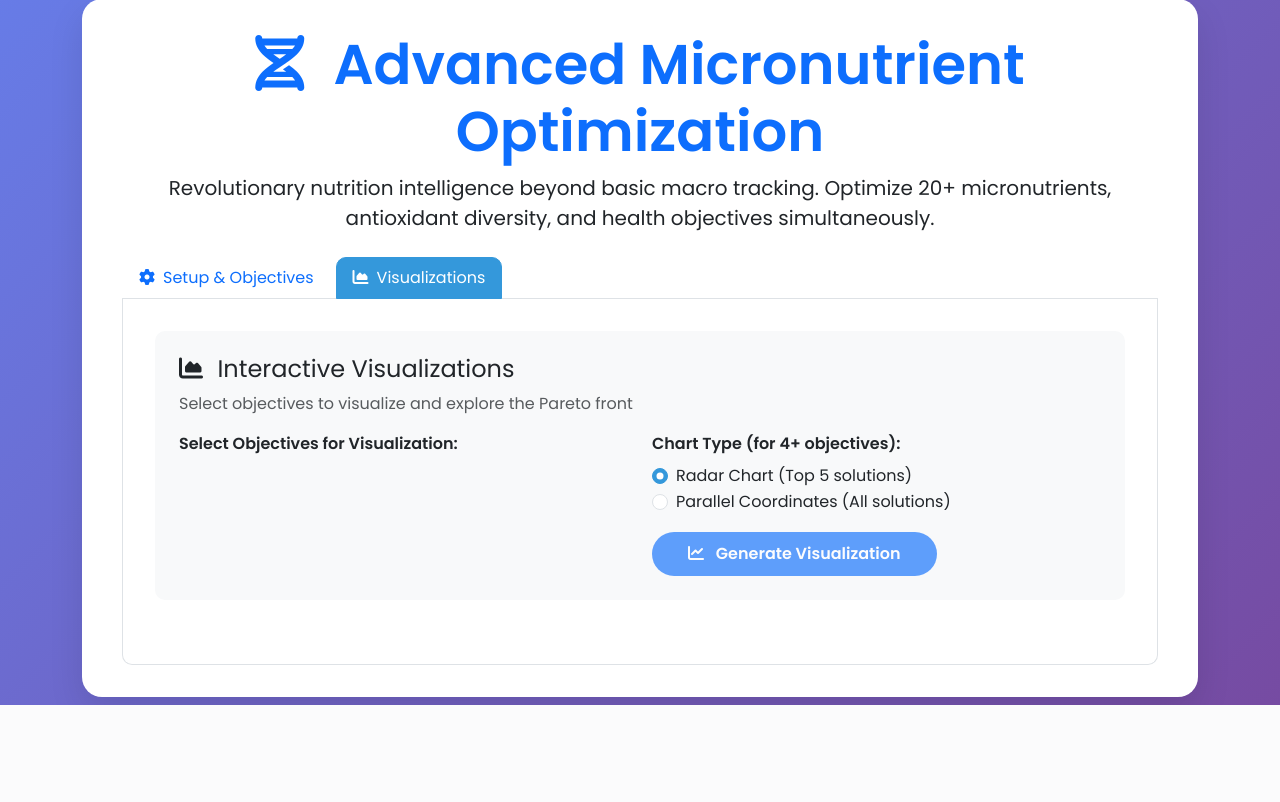
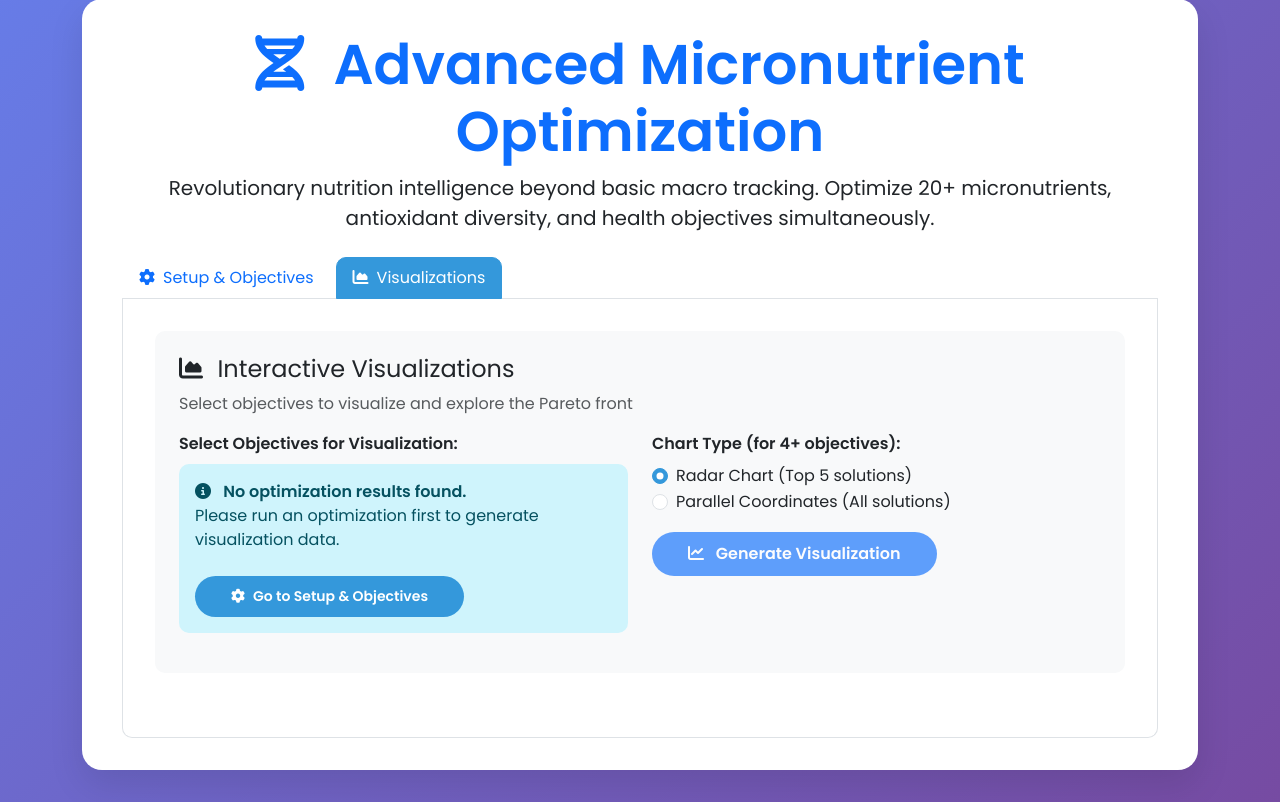
Before and after one commit to pouyaupm/personalized_diet, a Flask app: page / in a window 1280 px wide, after a click on "Visualizations". Shown: the part 95-897 px from the top of the page. Before the commit the page ends 800 px from the top, so only its background shows below. Run offline with Flask 3, Linux system fonts and the light colour scheme; some libraries are stand-ins or nearby versions.

Commit message:
Add check_results endpoint to verify optimization results availability
- Implemented a new route to check if optimization results are available for the current session.
- Enhanced visualization functions to handle cases with no valid data points, including adding dummy traces.
- Updated JavaScript to check for optimization results before generating visualizations, improving user feedback and error handling.
- Adjusted Plotly chart rendering to ensure proper data handling and display.

```diff
--- a/app.py
+++ b/app.py
@@ -212,6 +212,15 @@ def optimize():
         print(f"Optimization error: {str(e)}")
         return jsonify({'success': False, 'error': str(e)})
 
+@app.route('/check_results')
+def check_results():
+    """Check if optimization results are available for the current session"""
+    session_id = session.get('session_id')
+    if session_id and session_id in optimization_results:
+        return jsonify({'success': True, 'has_results': True})
+    else:
+        return jsonify({'success': True, 'has_results': False})
+
 @app.route('/visualize', methods=['POST'])
 def visualize():
     try:
@@ -269,7 +278,7 @@ def solutions():
 
         for j, obj_idx in enumerate(selected_objectives):
             obj_name = nutrition_ui.objective_names[obj_idx]
-            value = F[i, obj_idx]
+            value = F[i, obj_idx]  # obj_idx is the correct column index since F has all 8 objectives
 
             # Convert maximization objectives for display
             if obj_idx in [1, 2, 4, 6]:
@@ -418,19 +427,18 @@ def analyze_solution_detailed(quantities, q):
 def create_2d_scatter(results, selected_objectives):
     """Create 2D scatter plot for 2 objectives"""
     X, F = results['X'], results['F']
-    stored_objectives = results.get('selected_objectives', list(range(F.shape[1])))
     obj_names = [nutrition_ui.objective_names[i] for i in selected_objectives]
 
-    def col_values(obj_idx):
-        if F.shape[1] == len(stored_objectives):
-            col = stored_objectives.index(obj_idx)
-        else:
-            col = obj_idx
-        return F[:, col]
+    # Extract objective values directly using objective indices as column indices
+    x_vals = F[:, selected_objectives[0]]
+    y_vals = F[:, selected_objectives[1]]
 
-    # Extract objective values
-    x_vals = col_values(selected_objectives[0])
-    y_vals = col_values(selected_objectives[1])
+    # Debug: Print the raw values to see what we're working with
+    print(f"DEBUG: 2D scatter for objectives {selected_objectives}")
+    print(f"DEBUG: x_vals shape: {x_vals.shape}, range: [{np.min(x_vals):.3f}, {np.max(x_vals):.3f}]")
+    print(f"DEBUG: y_vals shape: {y_vals.shape}, range: [{np.min(y_vals):.3f}, {np.max(y_vals):.3f}]")
+    print(f"DEBUG: x_vals has NaN: {np.any(np.isnan(x_vals))}, y_vals has NaN: {np.any(np.isnan(y_vals))}")
+    print(f"DEBUG: x_vals has inf: {np.any(np.isinf(x_vals))}, y_vals has inf: {np.any(np.isinf(y_vals))}")
 
     # Convert maximization objectives for display
     if selected_objectives[0] in [1, 2, 4, 6]:
@@ -438,26 +446,53 @@ def create_2d_scatter(results, selected_objectives):
     if selected_objectives[1] in [1, 2, 4, 6]:
         y_vals = -y_vals
 
+    # Debug: Print the converted values
+    print(f"DEBUG: After conversion - x_vals range: [{np.min(x_vals):.3f}, {np.max(x_vals):.3f}]")
+    print(f"DEBUG: After conversion - y_vals range: [{np.min(y_vals):.3f}, {np.max(y_vals):.3f}]")
+
+    # Clean the data - remove any NaN or infinite values
+    valid_mask = ~(np.isnan(x_vals) | np.isnan(y_vals) | np.isinf(x_vals) | np.isinf(y_vals))
+    x_vals_clean = x_vals[valid_mask]
+    y_vals_clean = y_vals[valid_mask]
+
+    print(f"DEBUG: After cleaning - valid points: {np.sum(valid_mask)}/{len(x_vals)}")
+    if len(x_vals_clean) > 0:
+        print(f"DEBUG: Clean x_vals range: [{np.min(x_vals_clean):.3f}, {np.max(x_vals_clean):.3f}]")
+        print(f"DEBUG: Clean y_vals range: [{np.min(y_vals_clean):.3f}, {np.max(y_vals_clean):.3f}]")
+    else:
+        print("DEBUG: No valid data points after cleaning!")
+
     fig = go.Figure()
 
-    fig.add_trace(go.Scatter(
-        x=x_vals,
-        y=y_vals,
-        mode='markers',
-        marker=dict(
-            size=8,
-            color=np.arange(len(x_vals)),
-            colorscale='viridis',
-            showscale=True,
-            colorbar=dict(title="Solution Index")
-        ),
-        text=[f"Solution {i}" for i in range(len(x_vals))],
-        hovertemplate=f'<b>%{{text}}</b><br>' +
-                     f'{obj_names[0]}: %{{x:.3f}}<br>' +
-                     f'{obj_names[1]}: %{{y:.3f}}<br>' +
-                     '<extra></extra>',
-        name='Pareto Solutions'
-    ))
+    # Only create the plot if we have valid data
+    if len(x_vals_clean) > 0:
+        fig.add_trace(go.Scatter(
+            x=x_vals_clean.tolist(),  # Convert numpy array to list
+            y=y_vals_clean.tolist(),  # Convert numpy array to list
+            mode='markers',
+            marker=dict(
+                size=8,
+                color=np.arange(len(x_vals_clean)).tolist(),  # Convert numpy array to list
+                colorscale='viridis',
+                showscale=True,
+                colorbar=dict(title="Solution Index")
+            ),
+            text=[f"Solution {i}" for i in range(len(x_vals_clean))],
+            hovertemplate=f'<b>%{{text}}</b><br>' +
+                         f'{obj_names[0]}: %{{x:.3f}}<br>' +
+                         f'{obj_names[1]}: %{{y:.3f}}<br>' +
+                         '<extra></extra>',
+            name='Pareto Solutions'
+        ))
+    else:
+        # Add a dummy trace to show the plot structure
+        fig.add_trace(go.Scatter(
+            x=[0], y=[0],
+            mode='markers',
+            marker=dict(size=0),
+            showlegend=False
+        ))
+        print("DEBUG: Added dummy trace because no valid data points")
 
     fig.update_layout(
         title=f'Pareto Front: {obj_names[0]} vs {obj_names[1]}',
@@ -471,25 +506,26 @@ def create_2d_scatter(results, selected_objectives):
         plot_bgcolor='white'
     )
 
+    # Debug: Check the figure data
+    print(f"DEBUG: Figure has {len(fig.data)} traces")
+    if len(fig.data) > 0:
+        trace = fig.data[0]
+        print(f"DEBUG: Trace type: {trace.type}")
+        print(f"DEBUG: Trace x length: {len(trace.x) if hasattr(trace, 'x') else 'N/A'}")
+        print(f"DEBUG: Trace y length: {len(trace.y) if hasattr(trace, 'y') else 'N/A'}")
+        print(f"DEBUG: Trace mode: {trace.mode}")
+
     return json.dumps(fig, cls=plotly.utils.PlotlyJSONEncoder)
 
 def create_3d_scatter(results, selected_objectives):
     """Create 3D scatter plot for 3 objectives"""
     X, F = results['X'], results['F']
-    stored_objectives = results.get('selected_objectives', list(range(F.shape[1])))
     obj_names = [nutrition_ui.objective_names[i] for i in selected_objectives]
 
-    def col_values(obj_idx):
-        if F.shape[1] == len(stored_objectives):
-            col = stored_objectives.index(obj_idx)
-        else:
-            col = obj_idx
-        return F[:, col]
-
-    # Extract objective values
-    x_vals = col_values(selected_objectives[0])
-    y_vals = col_values(selected_objectives[1])
-    z_vals = col_values(selected_objectives[2])
+    # Extract objective values directly using objective indices as column indices
+    x_vals = F[:, selected_objectives[0]]
+    y_vals = F[:, selected_objectives[1]]
+    z_vals = F[:, selected_objectives[2]]
 
     # Convert maximization objectives for display
     if selected_objectives[0] in [1, 2, 4, 6]:
@@ -502,13 +538,13 @@ def create_3d_scatter(results, selected_objectives):
     fig = go.Figure()
 
     fig.add_trace(go.Scatter3d(
-        x=x_vals,
-        y=y_vals,
-        z=z_vals,
+        x=x_vals.tolist(),  # Convert numpy array to list
+        y=y_vals.tolist(),  # Convert numpy array to list
+        z=z_vals.tolist(),  # Convert numpy array to list
         mode='markers',
         marker=dict(
             size=6,
-            color=np.arange(len(x_vals)),
+            color=np.arange(len(x_vals)).tolist(),  # Convert numpy array to list
             colorscale='viridis',
             showscale=True,
             colorbar=dict(title="Solution Index")
@@ -528,7 +564,7 @@ def create_3d_scatter(results, selected_objectives):
             xaxis_title=f'{obj_names[0]} ({nutrition_ui.objective_units[obj_names[0]]})',
             yaxis_title=f'{obj_names[1]} ({nutrition_ui.objective_units[obj_names[1]]})',
             zaxis_title=f'{obj_names[2]} ({nutrition_ui.objective_units[obj_names[2]]})',
-            backgroundcolor='white'
+            bgcolor='white'
         ),
         template='plotly_white',
         margin=dict(l=40, r=40, t=60, b=40),
@@ -542,20 +578,18 @@ def create_3d_scatter(results, selected_objectives):
 def create_parallel_coordinates(results, selected_objectives):
     """Create parallel coordinates plot for multiple objectives"""
     X, F = results['X'], results['F']
-    stored_objectives = results.get('selected_objectives', list(range(F.shape[1])))
     obj_names = [nutrition_ui.objective_names[i] for i in selected_objectives]
 
-    def col_values(obj_idx):
-        if F.shape[1] == len(stored_objectives):
-            col = stored_objectives.index(obj_idx)
-        else:
-            col = obj_idx
-        return F[:, col]
+    # Debug: Print the raw values to see what we're working with
+    print(f"DEBUG: Parallel coordinates for objectives {selected_objectives}")
+    for i, obj_idx in enumerate(selected_objectives):
+        values = F[:, obj_idx]
+        print(f"DEBUG: Objective {obj_idx} ({obj_names[i]}) - range: [{np.min(values):.3f}, {np.max(values):.3f}]")
 
     # Prepare data
     dimensions = []
     for i, obj_idx in enumerate(selected_objectives):
-        values = col_values(obj_idx)
+        values = F[:, obj_idx]
         # Convert maximization objectives for display
         if obj_idx in [1, 2, 4, 6]:
             values = -values
@@ -568,7 +602,7 @@ def create_parallel_coordinates(results, selected_objectives):
 
     fig = go.Figure(data=go.Parcoords(
         line=dict(
-            color=np.arange(len(F)),
+            color=np.arange(len(F)).tolist(),  # Convert numpy array to list
             colorscale='viridis',
             showscale=True,
             colorbar=dict(title="Solution Index")
@@ -589,20 +623,12 @@ def create_parallel_coordinates(results, selected_objectives):
 def create_radar_chart(results, selected_objectives):
     """Create radar chart showing top solutions"""
     X, F = results['X'], results['F']
-    stored_objectives = results.get('selected_objectives', list(range(F.shape[1])))
     obj_names = [nutrition_ui.objective_names[i] for i in selected_objectives]
-
-    def col_values(obj_idx):
-        if F.shape[1] == len(stored_objectives):
-            col = stored_objectives.index(obj_idx)
-        else:
-            col = obj_idx
-        return F[:, col]
 
     # Normalize objectives to 0-1 scale for radar chart
     normalized_data = []
     for obj_idx in selected_objectives:
-        values = col_values(obj_idx)
+        values = F[:, obj_idx]
         # Convert maximization objectives for display
         if obj_idx in [1, 2, 4, 6]:
             values = -values
--- a/templates/base.html
+++ b/templates/base.html
@@ -15,7 +15,7 @@
     <link href="https://fonts.googleapis.com/css2?family=Poppins:wght@400;600&display=swap" rel="stylesheet">
 
     <!-- Plotly.js -->
-    <script src="https://cdn.plot.ly/plotly-latest.min.js"></script>
+    <script src="https://cdn.plot.ly/plotly-2.27.0.min.js"></script>
 
     <!-- Custom CSS -->
     <link href="{{ url_for('static', filename='css/style.css') }}" rel="stylesheet">
--- a/templates/index.html
+++ b/templates/index.html
@@ -262,7 +262,7 @@
 
         <!-- Chart Container -->
         <div class="chart-container" id="chartContainer" style="display: none;">
-            <div id="plotlyChart"></div>
+            <div id="plotlyChart" style="width: 100%; height: 500px;"></div>
         </div>
     </div>
 </div>
@@ -321,7 +321,17 @@ $(document).ready(function() {
         generateVisualization();
     });
 
+    // Handle tab switching to check for optimization results
+    $('#visualize-tab').on('shown.bs.tab', function() {
+        checkVisualizationAvailability();
+    });
+
     updateObjectiveSelection();
+
+    // Initialize visualization tab state
+    if ($('#visualize-tab').hasClass('active')) {
+        checkVisualizationAvailability();
+    }
 });
 
 function showAlert(message, type = 'info') {
@@ -411,8 +421,61 @@ function displayResults(results) {
     $('#resultsContainer').show();
 }
 
+function checkVisualizationAvailability() {
+    // First check local state
+    if (!optimizationResults) {
+        // Also verify with server
+        $.ajax({
+            url: '/check_results',
+            type: 'GET',
+            success: function(response) {
+                if (response.success && response.has_results) {
+                    // Results exist on server but not locally - refresh page or redirect
+                    showAlert('Optimization results found. Please refresh the page or run optimization again.', 'info');
+                } else {
+                    // No optimization results available
+                    $('#vizObjectivesContainer').html(`
+                        <div class="alert alert-info">
+                            <i class="fas fa-info-circle me-2"></i>
+                            <strong>No optimization results found.</strong><br>
+                            Please run an optimization first to generate visualization data.
+                            <br><br>
+                            <button class="btn btn-primary btn-sm" onclick="$('#setup-tab').tab('show')">
+                                <i class="fas fa-cog me-2"></i>Go to Setup & Objectives
+                            </button>
+                        </div>
+                    `);
+                    $('#generateVizBtn').prop('disabled', true);
+                    $('#chartContainer').hide();
+                }
+            },
+            error: function() {
+                // Fallback to local check
+                $('#vizObjectivesContainer').html(`
+                    <div class="alert alert-info">
+                        <i class="fas fa-info-circle me-2"></i>
+                        <strong>No optimization results found.</strong><br>
+                        Please run an optimization first to generate visualization data.
+                        <br><br>
+                        <button class="btn btn-primary btn-sm" onclick="$('#setup-tab').tab('show')">
+                            <i class="fas fa-cog me-2"></i>Go to Setup & Objectives
+                        </button>
+                    </div>
+                `);
+                $('#generateVizBtn').prop('disabled', true);
+                $('#chartContainer').hide();
+            }
+        });
+        return false;
+    }
+    return true;
+}
+
 function setupVisualizationControls() {
-    if (!optimizationResults) return;
+    if (!optimizationResults) {
+        checkVisualizationAvailability();
+        return;
+    }
 
     let objectiveNames = [
         "Macro Deviation", "Micronutrient Completeness", "Antioxidant Diversity",
@@ -437,6 +500,11 @@ function setupVisualizationControls() {
 }
 
 function generateVisualization() {
+    // Check if optimization results are available
+    if (!checkVisualizationAvailability()) {
+        return;
+    }
+
     const selectedVizObjectives = [];
     $('.viz-objective:checked').each(function() {
         selectedVizObjectives.push(parseInt($(this).val()));
@@ -458,9 +526,28 @@ function generateVisualization() {
             chart_type: chartType
         }),
         success: function(response) {
+            console.log('Visualization response:', response);
             if (response.success) {
+                // The backend returns a JSON string, so we need to parse it
                 const plotData = JSON.parse(response.plot_json);
-                Plotly.newPlot('plotlyChart', plotData.data, plotData.layout, {responsive: true});
+                console.log('Plot data:', plotData);
+                console.log('Number of traces:', plotData.data.length);
+                if (plotData.data.length > 0) {
+                    console.log('First trace:', plotData.data[0]);
+                    console.log('First trace x length:', plotData.data[0].x ? plotData.data[0].x.length : 'N/A');
+                    console.log('First trace y length:', plotData.data[0].y ? plotData.data[0].y.length : 'N/A');
+                    console.log('First trace mode:', plotData.data[0].mode);
+                    console.log('First trace type:', plotData.data[0].type);
+                }
+                console.log('About to render plot with Plotly.newPlot');
+                console.log('Chart container element:', document.getElementById('plotlyChart'));
+                try {
+                    Plotly.newPlot('plotlyChart', plotData.data, plotData.layout, {responsive: true});
+                    console.log('Plotly.newPlot completed successfully');
+                } catch (error) {
+                    console.error('Plotly.newPlot error:', error);
+                    showAlert('Error rendering plot: ' + error.message, 'danger');
+                }
                 $('#chartContainer').show();
             } else {
                 showAlert('Visualization failed: ' + response.error, 'danger');
```
